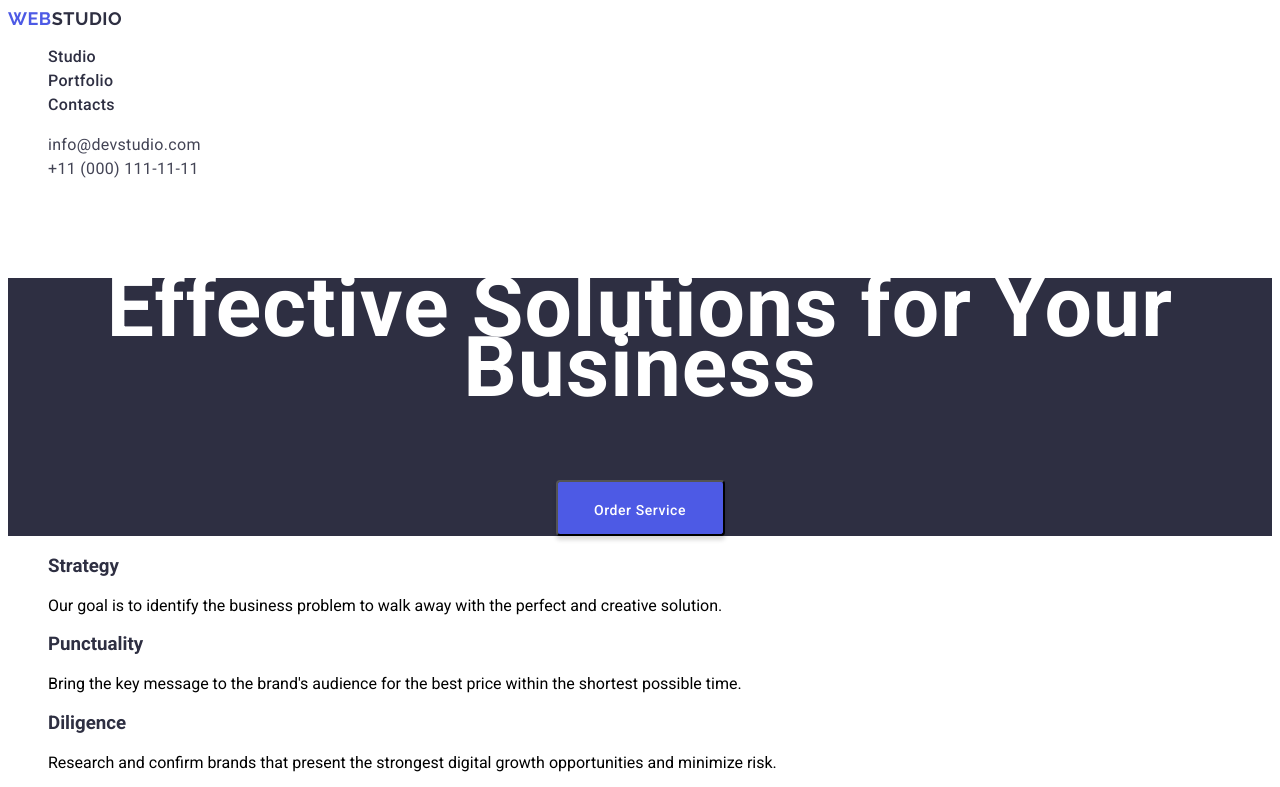
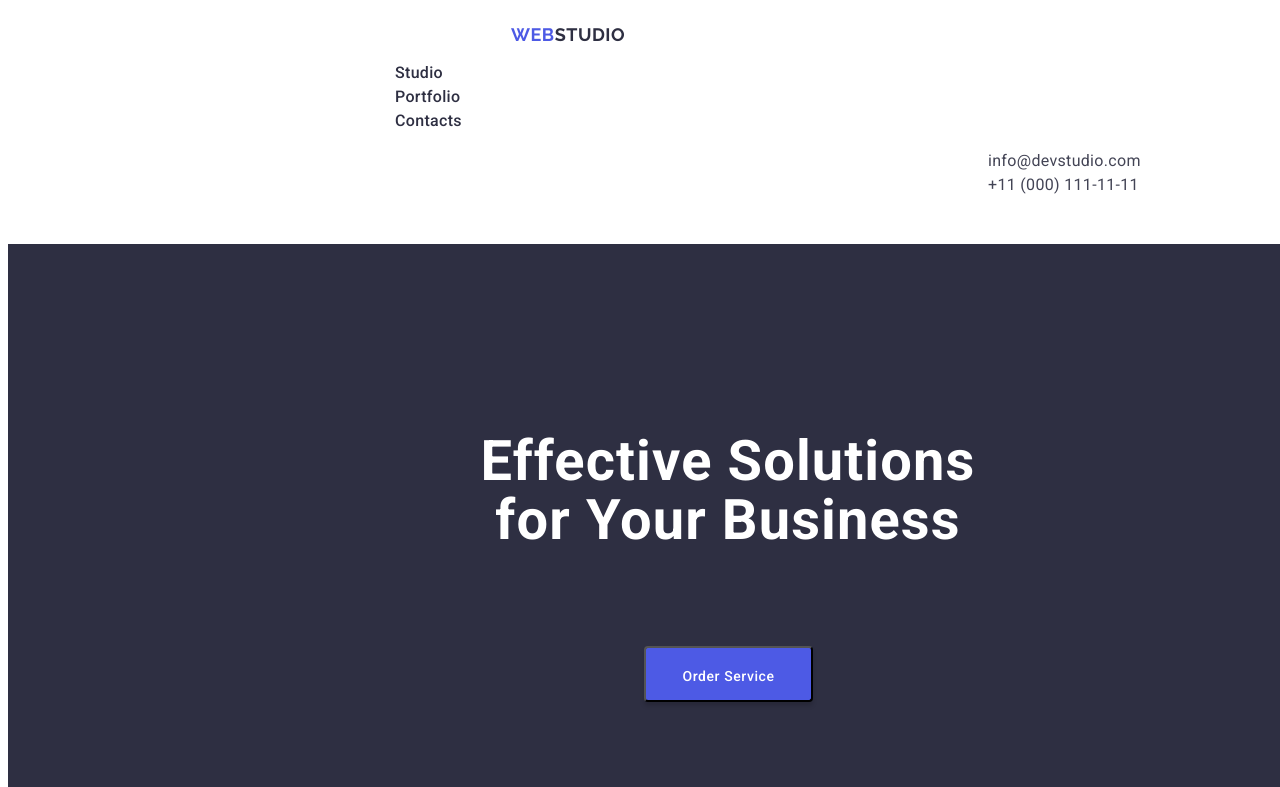
Before and after one commit to subVaDOS/goit-markup-hw-02, a plain HTML site: page index.html in a window 1280 px wide. Shown: the top 787 px of the page. Drawn offline with Linux system fonts and the light colour scheme.

Commit message:
modified css html

```diff
--- a/css/styles.css
+++ b/css/styles.css
@@ -2,13 +2,13 @@
 body {
   font-family: 'Roboto', sans-serif;
   background: #fff;
-  color: #2e2f42;
+  color: #434455;
 }
 
-.header {
+.hdr {
   background: #fff;
   width: 1440px;
-  height: 200px;
+  height: 200;
 }
 
 .text-logo {
@@ -19,6 +19,9 @@ body {
   letter-spacing: 0.03em;
   text-transform: uppercase;
   color: #4d5ae5;
+  margin-left: 156px;
+  margin-top: 24px;
+  margin-bottom: 24px;
 }
 
 .hdr-logo {
@@ -35,7 +38,9 @@ body {
 }
 
 .hdr-nav {
-  align-items: center;
+  margin-left: 347px;
+  margin-right: 832px;
+  margin-top: 24px;
 }
 
 .naviget-link {
@@ -85,11 +90,19 @@ body {
 }
 
 .addr-s {
-  padding: auto;
+  margin-left: 940px;
+  margin-right: 0;
+  margin-top: 0;
+  margin-bottom: 0;
 }
 
 .top-block {
+  width: 1440px;
+  height: 600px;
   background: #2e2f42;
+}
+
+.h-one {
   font-family: 'Roboto', sans-serif;
   font-weight: 700;
   font-size: 56px;
@@ -99,6 +112,12 @@ body {
   letter-spacing: 0.02em;
   text-align: center;
   color: #fff;
+  width: 496px;
+  height: 120px;
+  padding-top: 188px;
+  padding-left: 472px;
+  padding-right: 472px;
+  padding-bottom: 48px;
 }
 
 .description {
@@ -107,7 +126,6 @@ body {
 
 .top-btn {
   border-radius: 4px;
-  padding: 16px 32px;
   width: 169px;
   height: 56px;
   box-shadow: 0 4px 4px 0 rgba(0, 0, 0, 0.15);
@@ -118,17 +136,24 @@ body {
   font-size: 14px;
   line-height: 24px;
   letter-spacing: 0.04em;
+  padding-left: 32px;
+  padding-right: 32px;
+  padding-top: 16px;
+  padding-bottom: 16px;
+  margin-left: 636px;
+  margin-right: 635px;
+  margin-bottom: 188px;
+  cursor: pointer;
 }
 .top-btn:hover {
-  border-radius: 4px;
-  padding: 16px 32px;
   width: 169px;
   height: 56px;
   box-shadow: 0 4px 4px 0 rgba(0, 0, 0, 0.15);
   background: #404bbf;
+  cursor: pointer;
 }
 p {
-  color: rgb(0, 0, 0);
+  color: #2e2f42;
 }
 
 ul,
--- a/index.html
+++ b/index.html
@@ -13,7 +13,7 @@
     <link rel="stylesheet" href="./css/styles.css" />
   </head>
   <body>
-    <header class="header">
+    <header class="hdr">
       <nav class="hdr-nav">
         <a class="hdr-logo" href="./index.html"
           ><span class="text-logo">Web</span>Studio</a
@@ -41,7 +41,7 @@
     </header>
     <main>
       <section class="top-block">
-        <h1>Effective Solutions for Your Business</h1>
+        <h1 class="h-one">Effective Solutions for Your Business</h1>
         <button class="top-btn" type="button">Order Service</button>
       </section>
       <section class="description">
```
